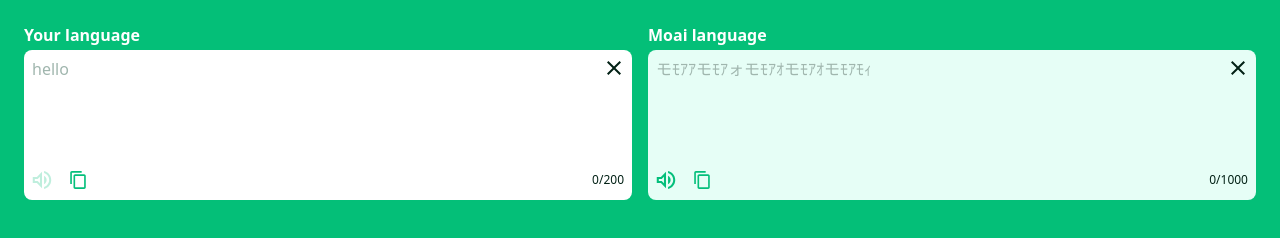
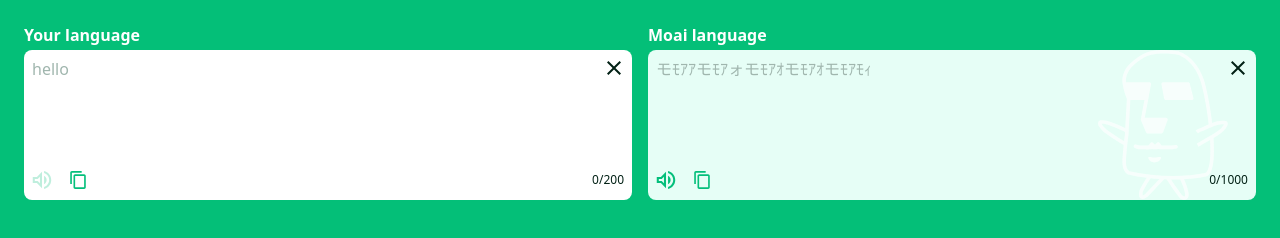
Before and after one commit to Hiroto-Shida/moai-converter, an Astro site: page / in a window 1280 px wide. Built offline with nearby package versions, Linux system fonts and the light colour scheme; Astro itself is replaced by a stand-in of ours.

Commit message:
:sparkles: MoaiTextAreaに背景画像を設定

```diff
--- a/src/components/react/textArea/MoaiTextArea/index.tsx
+++ b/src/components/react/textArea/MoaiTextArea/index.tsx
@@ -1,6 +1,7 @@
 import AudioButton from "@assets/audio.svg";
 import ClearButton from "@assets/clear.svg";
 import CopyButton from "@assets/copy.svg";
+import MoaiStroke from "@assets/moai-stroke-white.svg";
 import ToolTipButton from "@components/react/ToolTipButton";
 import { moaiLangToOrigin } from "@utils/convert";
 import clsx from "clsx";
@@ -112,6 +113,11 @@ const MoaiTextArea: React.FC<MoaiTextAreaProps> = ({
         {label}
       </label>
       <div className="bg-secondary relative mt-1 flex h-[150px] flex-col rounded-[8px] has-focus-within:outline-2 has-focus-within:outline-black">
+        <img
+          src={MoaiStroke.src}
+          alt=""
+          className="absolute top-0 right-[28px] z-0 h-full"
+        />
         <textarea
           id={`moai_textarea`}
           ref={textareaRef}
@@ -121,7 +127,7 @@ const MoaiTextArea: React.FC<MoaiTextAreaProps> = ({
           className={clsx(
             styles.textarea,
             "placeholder:text-gray absolute h-[110px] w-[calc(100%-1px)] flex-1 resize-none p-2 pr-[20px] break-words whitespace-pre-wrap focus:outline-none",
-            "bg-transparent text-transparent caret-black",
+            "z-2 bg-transparent text-transparent caret-black",
           )}
           value={value}
         />
@@ -129,7 +135,7 @@ const MoaiTextArea: React.FC<MoaiTextAreaProps> = ({
           ref={displayAreaRef}
           className={clsx(
             styles.display,
-            "box-border h-[110px] w-[calc(100%-1px)] overflow-y-scroll p-2 pr-[20px] break-words whitespace-pre-wrap",
+            "z-1 box-border h-[110px] w-[calc(100%-1px)] overflow-y-scroll p-2 pr-[20px] break-words whitespace-pre-wrap",
           )}
         >
           {styledMoaiLang}
@@ -137,10 +143,10 @@ const MoaiTextArea: React.FC<MoaiTextAreaProps> = ({
         <img
           src={ClearButton.src}
           alt=""
-          className="absolute top-2 right-2 cursor-pointer"
+          className="absolute top-2 right-2 z-2 cursor-pointer"
           onClick={handleClear}
         />
-        <div className="my-2 flex h-[24px] items-center gap-4 px-2">
+        <div className="z-2 my-2 flex h-[24px] items-center gap-4 px-2">
           <ToolTipButton text="Audio Play" onClick={handleAudioPlay}>
             <img src={AudioButton.src} alt="" className="size-[20px]" />
           </ToolTipButton>
```
Also changed, not shown: src/assets/moai-stroke-white.svg (added).
